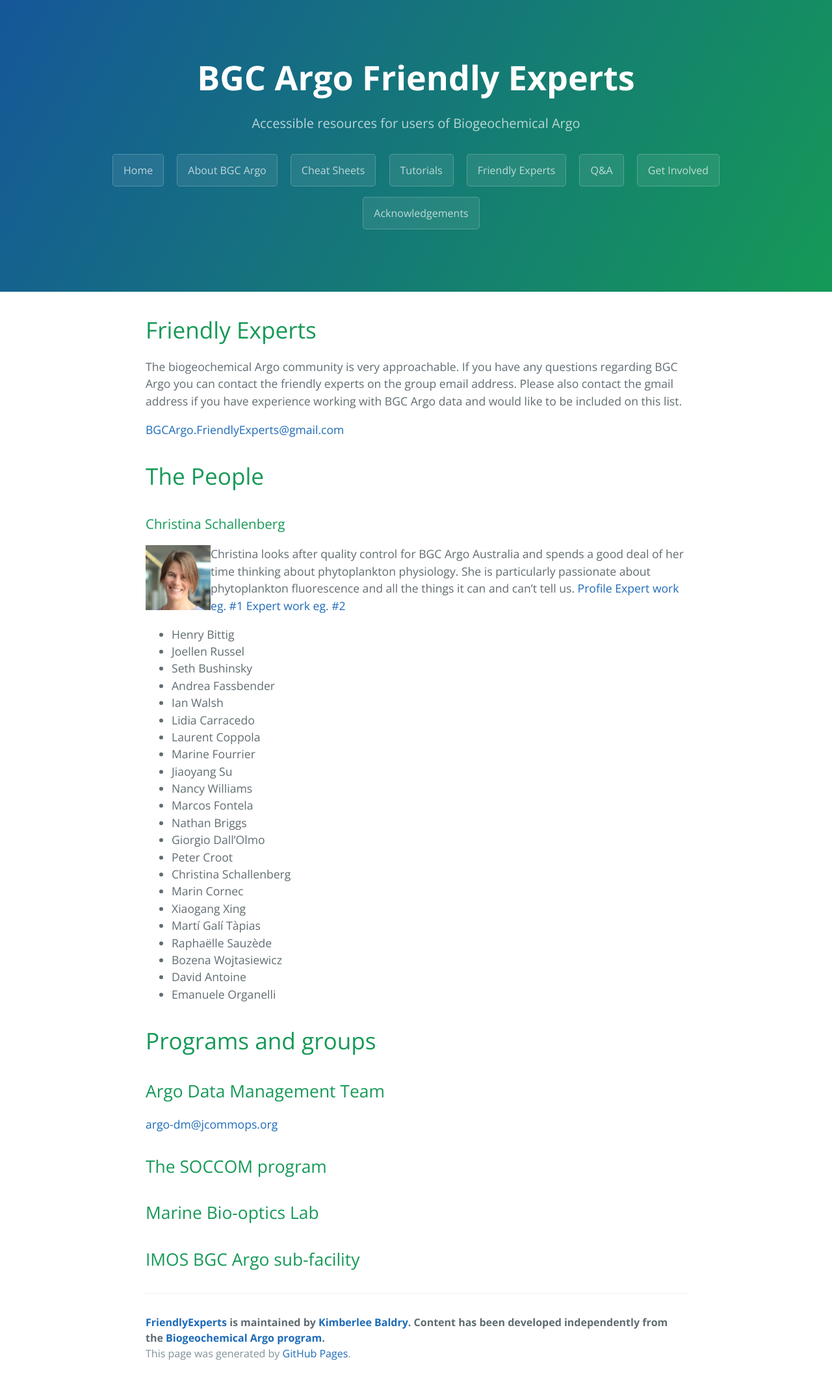
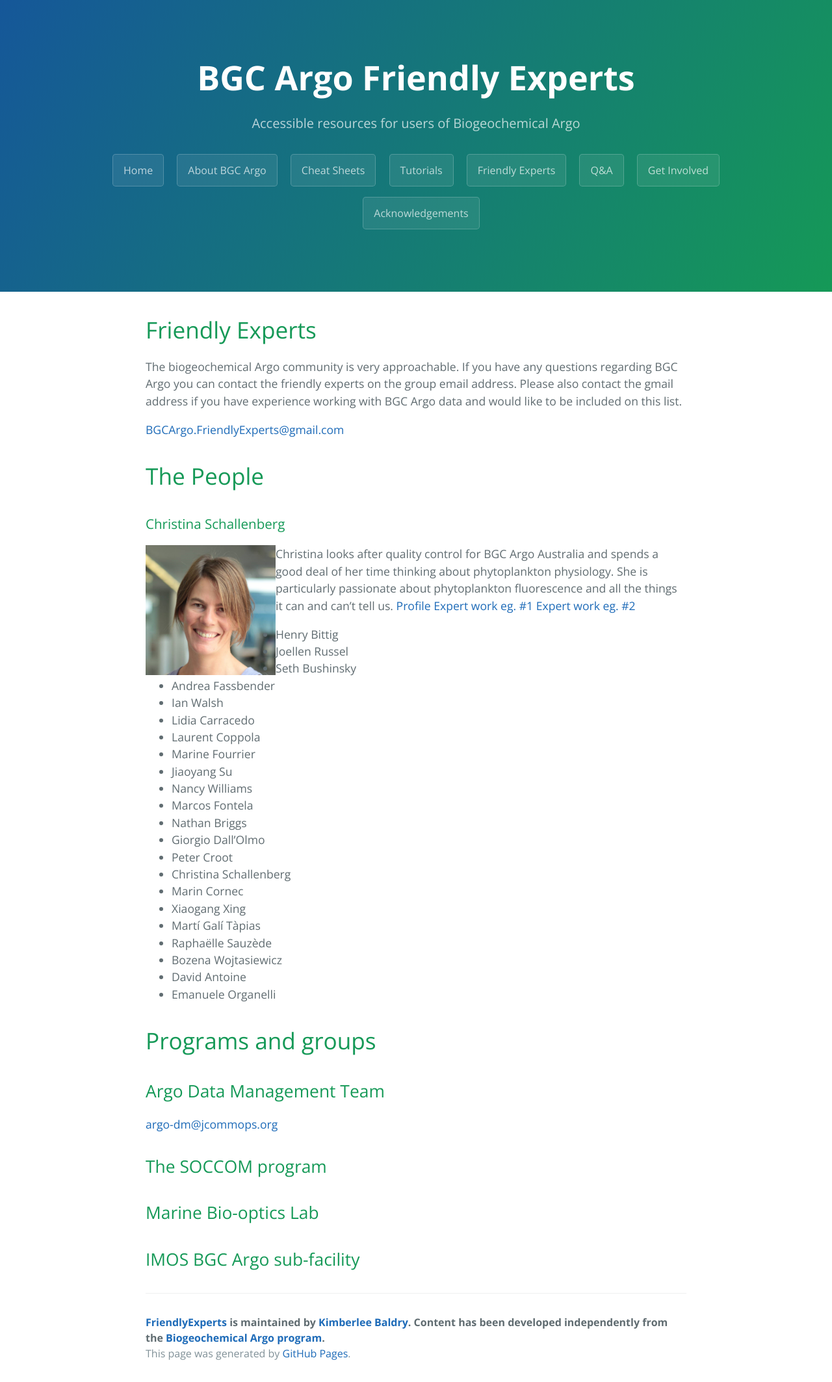
Before and after one commit to KimBaldry/FriendlyExperts, a Jekyll site: the page built from FriendlyExperts/index.md, in a window 1280 px wide. Shown: the whole page at 65% size. Built offline with Jekyll 4.4.1, drawn with Linux system fonts in a browser that asks for light colours.

Commit message:
Update index.md

```diff
--- a/FriendlyExperts/index.md
+++ b/FriendlyExperts/index.md
@@ -13,9 +13,10 @@ The biogeochemical Argo community is very approachable. If you have any question
 
 ### Christina Schallenberg
 
-<img align="left" width="100" height="100" src="./Profiles/C_Schallenberg.jpg">
+<img align="left" width="200" height="200" src="./Profiles/C_Schallenberg.jpg">
 Christina looks after quality control for BGC Argo Australia and spends a good deal of her time thinking about phytoplankton physiology. She is particularly passionate about phytoplankton fluorescence and all the things it can and can’t tell us.
-[Profile](https://www.utas.edu.au/profiles/staff/imas/christina-schallenberg) [Expert work eg. #1](https://www.frontiersin.org/articles/10.3389/fmars.2019.00595/full) [Expert work eg. #2](https://bg.copernicus.org/articles/17/793/2020/)
+[Profile](https://www.utas.edu.au/profiles/staff/imas/christina-schallenberg)
+[Expert work eg. #1](https://www.frontiersin.org/articles/10.3389/fmars.2019.00595/full) [Expert work eg. #2](https://bg.copernicus.org/articles/17/793/2020/)
 
 
 - Henry Bittig
```
